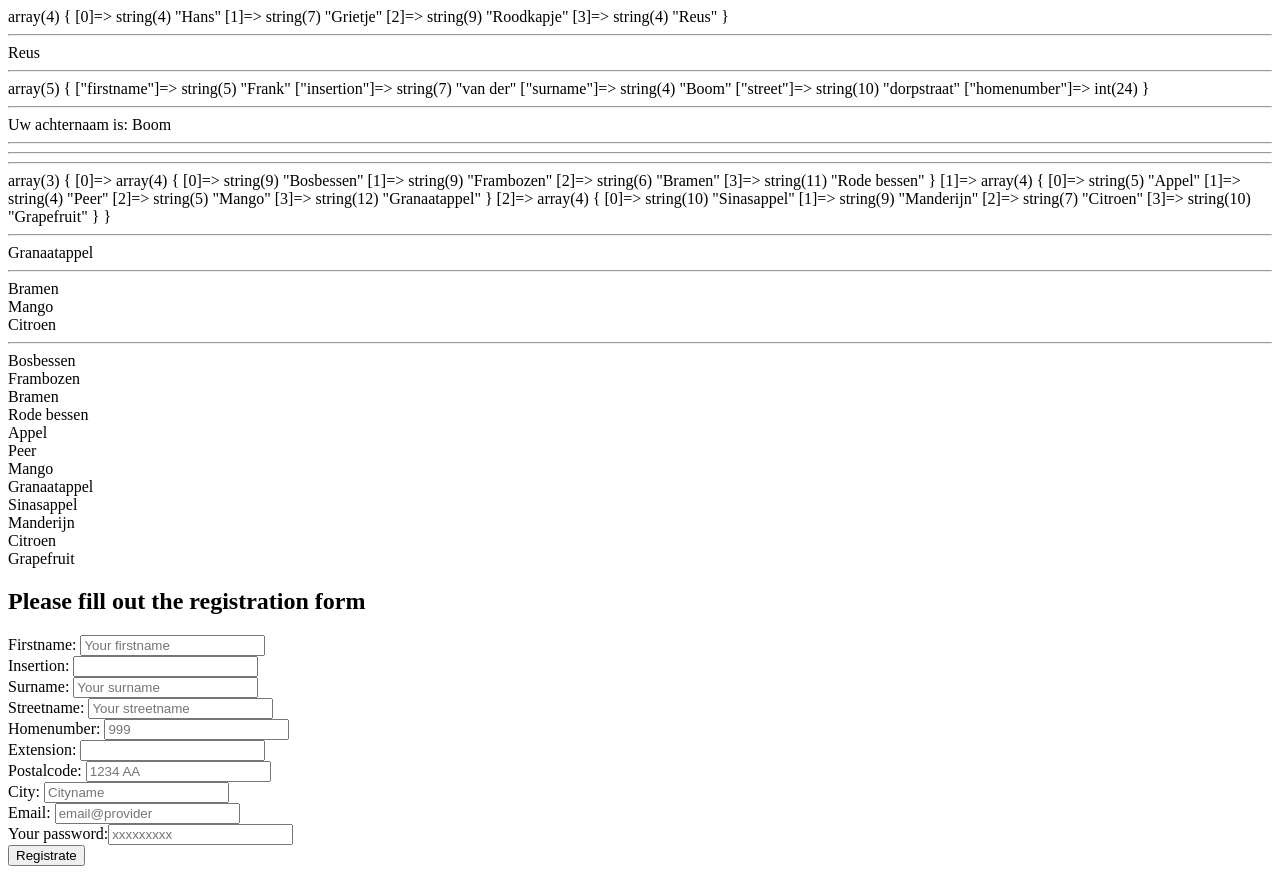
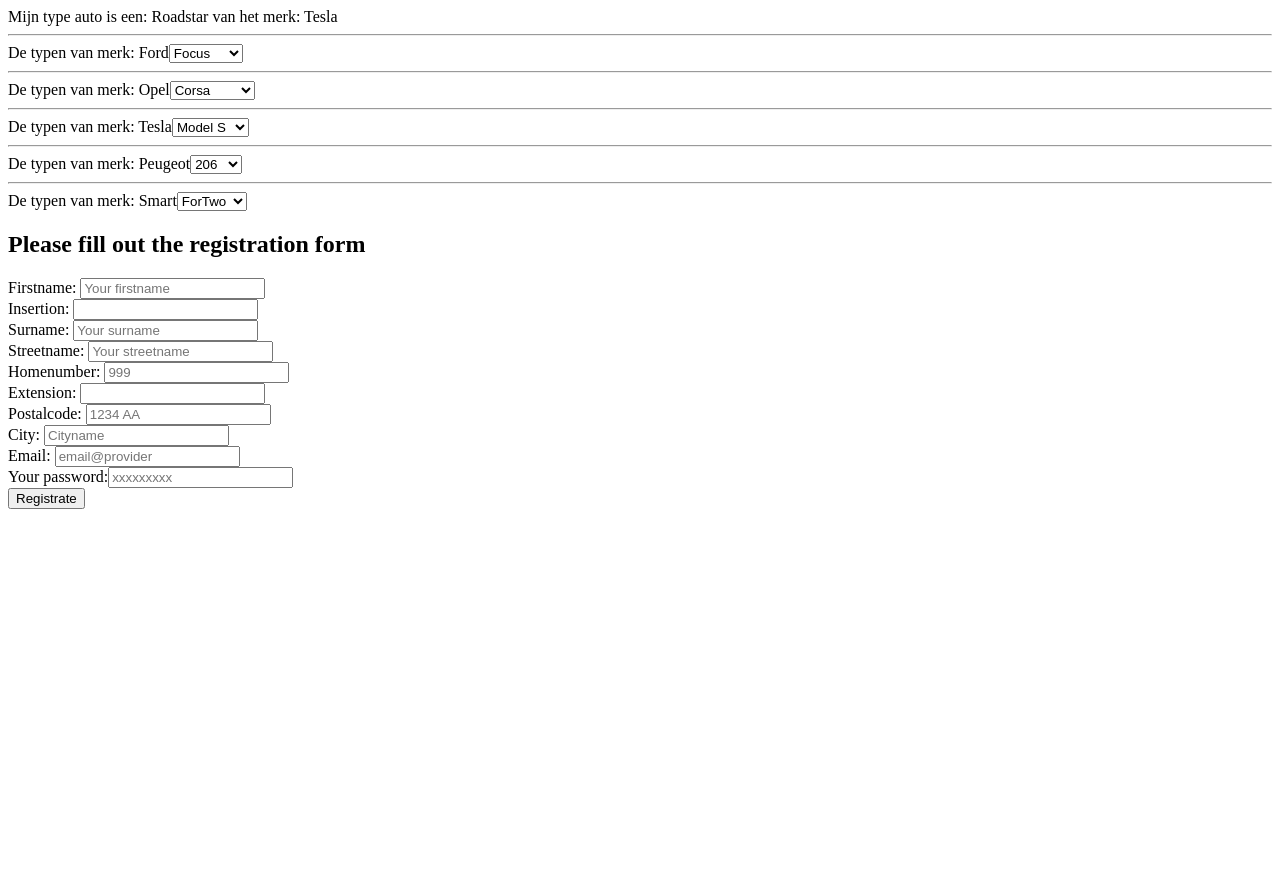
Before and after one commit to jdeklijn/PHP_C20_144, a PHP site: page /phpfiles/registration.php in a window 1280 px wide. After the commit the page ends 509 px from the top, so only its background shows below. Run offline with PHP 8.4, Linux system fonts and the light colour scheme.

Commit message:
Les 5
Multidimensionale arrays

```diff
--- a/phpfiles/registration.php
+++ b/phpfiles/registration.php
@@ -14,46 +14,63 @@
 // The variable array()
 
 // Keys values     0       1         2          3
-$aNames = array("Hans","Grietje","Roodkapje","Reus");
-var_dump($aNames);
-echo("<hr/>");
-echo($aNames[3]);
-echo("<hr/>");
-$aName = array();
-$aName['firstname'] = "Frank";
-$aName['insertion'] = "van der";
-$aName['surname'] = "Boom";
-$aName['street'] = "dorpstraat";
-$aName['homenumber'] = 24;
-var_dump($aName);
-echo("<hr/>");
-echo("Uw achternaam is: ".$aName['surname']);
-echo("<hr/>");
-$aDemoVariables = array("string",234523,54.13456,true);
-echo("<hr/>");
-echo("<hr/>");
+//$aNames = array("Hans","Grietje","Roodkapje","Reus");
+//var_dump($aNames);
+//echo("<hr/>");
+//echo($aNames[3]);
+//echo("<hr/>");
+//$aName = array();
+//$aName['firstname'] = "Frank";
+//$aName['insertion'] = "van der";
+//$aName['surname'] = "Boom";
+//$aName['street'] = "dorpstraat";
+//$aName['homenumber'] = 24;
+//var_dump($aName);
+//echo("<hr/>");
+//echo("Uw achternaam is: ".$aName['surname']);
+//echo("<hr/>");
+//$aDemoVariables = array("string",234523,54.13456,true);
+//echo("<hr/>");
+//echo("<hr/>");
+//
+//// An array with fruitstypes
+//$aSoftFruits = array("Bosbessen","Frambozen","Bramen","Rode bessen");
+//$aHardFruits = array("Appel","Peer","Mango","Granaatappel");
+//$aCitrusFruits = array("Sinasappel","Manderijn","Citroen","Grapefruit");
+//// An array filled with fruits
+//$aFruits = array($aSoftFruits,$aHardFruits,$aCitrusFruits);
+//var_dump($aFruits);
+//echo("<hr/>");
+//echo($aFruits[1][3]);
+//echo("<hr/>");
+//foreach($aFruits as $aFruitarray){
+//    echo($aFruitarray[2]."<br/>");
+//} // End foreach fruit
+//echo("<hr/>");
+//for($iCounter = 0;$iCounter<=2;$iCounter++){
+//    for($iKeyCounter=0;$iKeyCounter<=3;$iKeyCounter++){
+//        echo($aFruits[$iCounter][$iKeyCounter]."<br/>");
+//    } // End for keycounter
+//} // End for iCounter
 
-// An array with fruitstypes
-$aSoftFruits = array("Bosbessen","Frambozen","Bramen","Rode bessen");
-$aHardFruits = array("Appel","Peer","Mango","Granaatappel");
-$aCitrusFruits = array("Sinasappel","Manderijn","Citroen","Grapefruit");
-// An array filled with fruits
-$aFruits = array($aSoftFruits,$aHardFruits,$aCitrusFruits);
-var_dump($aFruits);
-echo("<hr/>");
-echo($aFruits[1][3]);
-echo("<hr/>");
-foreach($aFruits as $aFruitarray){
-    echo($aFruitarray[2]."<br/>");
-} // End foreach fruit
-echo("<hr/>");
-for($iCounter = 0;$iCounter<=2;$iCounter++){
-    for($iKeyCounter=0;$iKeyCounter<=3;$iKeyCounter++){
-        echo($aFruits[$iCounter][$iKeyCounter]."<br/>");
-    } // End for keycounter
-} // End for iCounter
+$aFord = array("Ford","Focus","Meriva","Fiesta","Mondeo","Mustang");
+$aOpel = array("Opel","Corsa","Astra","Karl","Insignia","Grandland");
+$aTesla = array("Tesla","Model S","Model X","Roadstar","Model 3","Model T");
+$aPeugeot = array("Peugeot","206","208","306","3008","508","308","608");
+$aSmart = array("Smart","ForTwo","ForFour");
 
+$aCarbase = array($aFord,$aOpel,$aTesla,$aPeugeot,$aSmart);
 
+echo("Mijn type auto is een: ".$aCarbase[2][3]." van het merk: ".$aCarbase[2][0]);
+
+foreach($aCarbase as $aModel){
+    $iTypeCount = count($aModel);
+    echo("<hr/>De typen van merk: ".$aModel[0]."<select name='".$aModel[0]."'>");
+    for($iModelCounter = 1;$iModelCounter<$iTypeCount;$iModelCounter++){
+     echo("<option value='".$iModelCounter."'>$aModel[$iModelCounter]</option>");
+    }
+    echo("</select>");
+} // End foreach carbase
 
 // ======================= File handling ==========================
 
```
